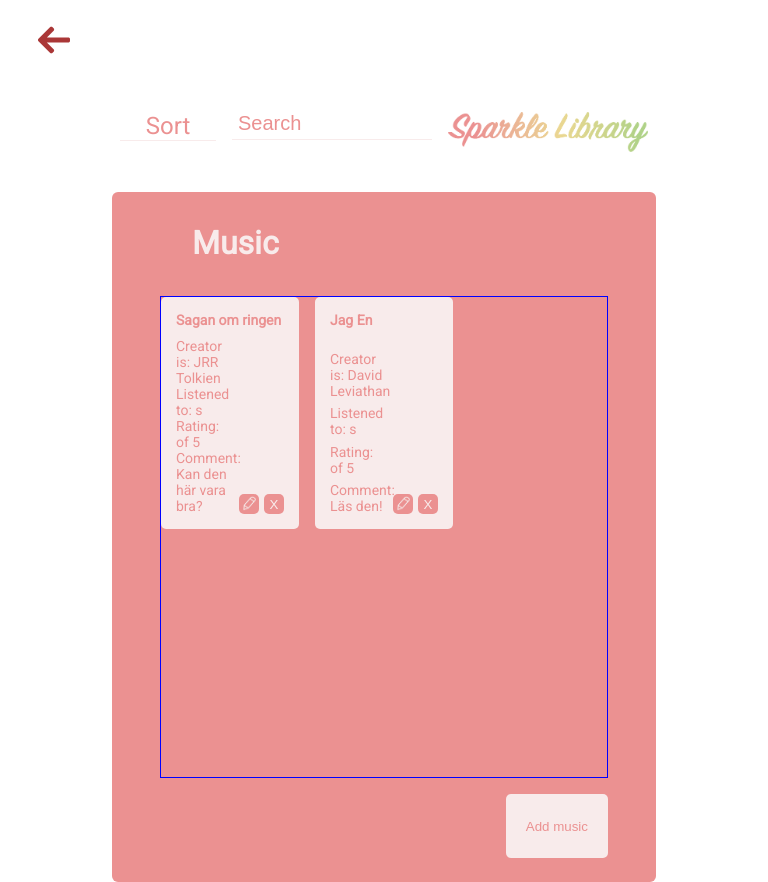
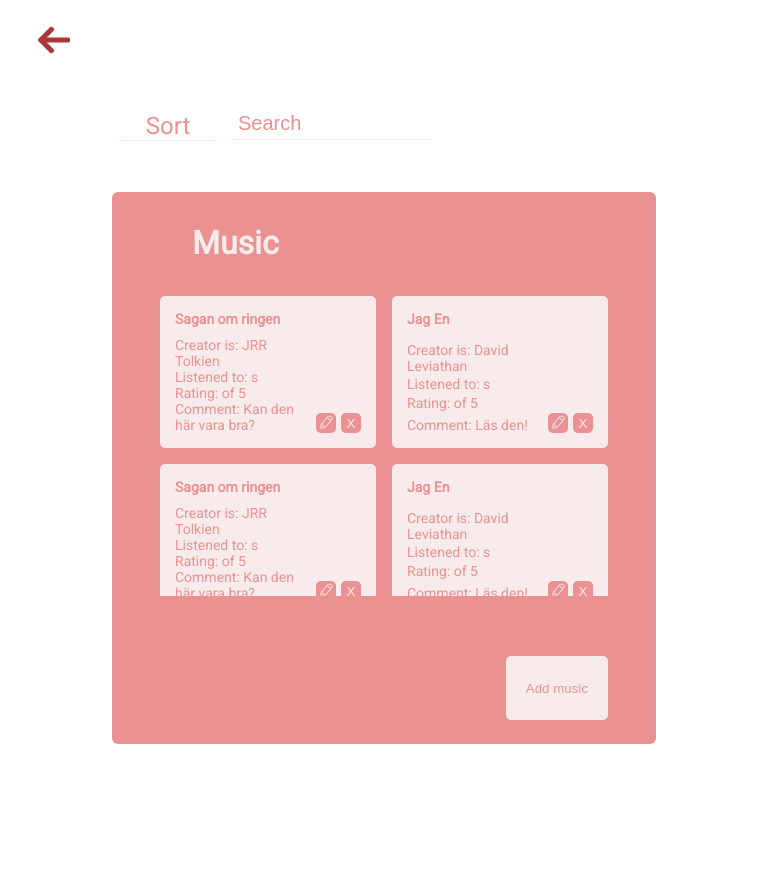
Before and after one commit to neda-jahadi/Sparkles, a React (Create React App) app: page / in a window 768 px wide. Both pictures are taken after a click on the button "Music". After the commit the page ends 800 px from the top, so only its background shows below. Built offline with nearby package versions, Linux system fonts and the light colour scheme.

Commit message:
tog bort stora och lilla loggan och fixade cssn i desktop läget(scrollable vertically) och lagt till en responsive skärm till på componenten

```diff
--- a/src/components/ListComponent.jsx
+++ b/src/components/ListComponent.jsx
@@ -63,17 +63,17 @@ const ListComponent = ({formScreen,startCard}) =>{
                 <div className="listcomponent-input">
                     <input type="text" placeholder="Search" />
                 </div>
-                <div >
+                {/* <div >
 
                     <img className='listcomponent-largelogo' src={largeLogo} onClick ={startCard}  alt=" large logo" />
-                </div>
+                </div> */}
 
             </div>
         </div>
         <div className="listcomponent-body">
-            <div className="listcomponent-logo">
+            {/* <div className="listcomponent-logo">
                 <img className='listcomponent-logo' src={smallRedLogo}  onClick ={startCard} alt=" small red logo" />
-            </div>
+            </div> */}
             <h1>
                 Music
             </h1>
--- a/src/components/listcomponent.css
+++ b/src/components/listcomponent.css
@@ -6,7 +6,7 @@
     background-color: var(--background-color-red);
 
     display: grid;
-    grid-template-rows: 3em 3em 5em 1fr 5em;
+    grid-template-rows: 3em 5em 1fr 5em;
     color: var(--text-color-red);
 }
 .listcomponent-body > * {
@@ -131,6 +131,11 @@
     .listcomponent-largelogo:hover{
         cursor: pointer;
     }
+    .scrollable {
+
+        overflow-y: auto;
+
+    }
      .main {
 
 
@@ -138,9 +143,7 @@
         grid-template-columns:1fr 1fr 1fr;
         grid-template-rows: 1fr 1fr;
         grid-gap:1em;
-        overflow-x: auto;
-        border:1px solid blue;
-
+        height: 300px;
 
     }
 
@@ -220,3 +223,11 @@
     }
 
 }
+@media screen and (max-width: 870px){
+    .main{
+        grid-template-columns:1fr 1fr;
+        grid-template-rows: 1fr 1fr;
+        grid-gap:1em;
+
+    }
+}
--- a/src/features/musicReducer.js
+++ b/src/features/musicReducer.js
@@ -11,6 +11,12 @@ const listActions = {
 
 const musicList = [
     {title: 'Sagan om ringen', creator: 'JRR Tolkien', usedBefore:false, comment: 'Kan den här vara bra?'},
+    {title: 'Jag En', creator: 'David Leviathan', usedBefore:true, comment: 'Läs den!'},
+    {title: 'Sagan om ringen', creator: 'JRR Tolkien', usedBefore:false, comment: 'Kan den här vara bra?'},
+    {title: 'Jag En', creator: 'David Leviathan', usedBefore:true, comment: 'Läs den!'},
+    {title: 'Sagan om ringen', creator: 'JRR Tolkien', usedBefore:false, comment: 'Kan den här vara bra?'},
+    {title: 'Jag En', creator: 'David Leviathan', usedBefore:true, comment: 'Läs den!'},
+    {title: 'Sagan om ringen', creator: 'JRR Tolkien', usedBefore:false, comment: 'Kan den här vara bra?'},
     {title: 'Jag En', creator: 'David Leviathan', usedBefore:true, comment: 'Läs den!'}
 ];
 
```
